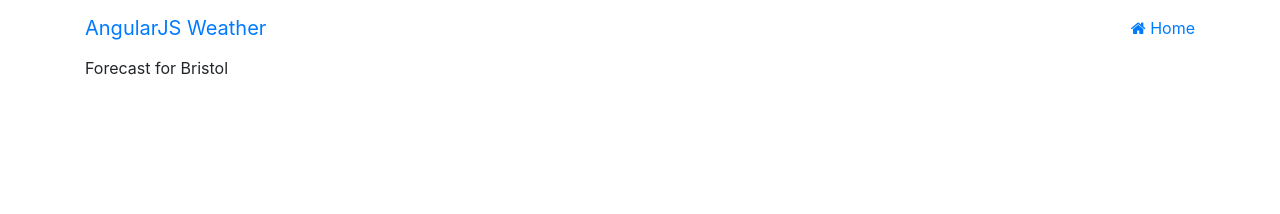
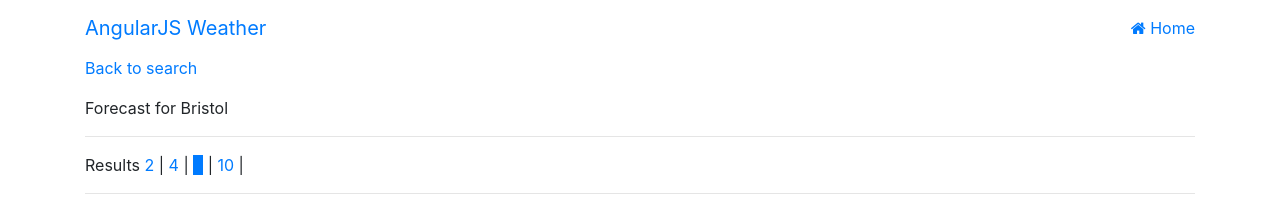
Before and after one commit to lucyquantick/Weather-App2, a plain HTML site: page index.html at #!/forecast in a window 1280 px wide. Drawn offline with Linux system fonts and the light colour scheme; no server answers.

Commit message:
Add display different number of results + slight improvements

```diff
--- a/app/app.js
+++ b/app/app.js
@@ -13,7 +13,7 @@ weatherApp.config(function ($routeProvider) {
 			templateUrl: 'pages/forecast.html',
 			controller: 'forecastController'
 		})
-		.when('/forecast/:days', {
+		.when('/forecast/:results', {
 			templateUrl: 'pages/forecast.html',
 			controller: 'forecastController'
 		});
--- a/app/controllers/forecastController.js
+++ b/app/controllers/forecastController.js
@@ -2,7 +2,7 @@ weatherApp.controller('forecastController', ['$scope', '$resource', '$routeParam
 
 	$scope.city = cityService.city;
 
-	$scope.results = $routeParams.results || 6;
+	$scope.results = $routeParams.results || '6';
 
 	$scope.weatherAPI = $resource("https://api.openweathermap.org/data/2.5/forecast",
 		{ get: { method: "JSONP" } });
--- a/pages/forecast.html
+++ b/pages/forecast.html
@@ -1,5 +1,15 @@
+<p>
+	<a href="#!/">Back to search</a>
+</p>
+
+
 Forecast for {{city}}
-
+<hr />
+Results	<a href="#!/forecast/2" ng-class=" { 'bg-primary' : results === '2' }">2</a> |
+				<a href="#!/forecast/4" ng-class=" { 'bg-primary' : results === '4' }">4</a> |
+				<a href="#!/forecast/6" ng-class=" { 'bg-primary' : results === '6' }">6</a> |
+				<a href="#!/forecast/10" ng-class=" { 'bg-primary' : results === '10' }">10</a> |
+<hr />
 <div ng-repeat="w in weatherResult.list">
 	<div class="row">
 		<div class="col-md-12">
@@ -8,7 +18,7 @@ Forecast for {{city}}
 					<h3 class="panel-title">{{ convertToDate(w.dt) | date: 'h:mm a MMM d, y' }}</h3>
 				</div>
 				<div class="panel-body">
-					Daytime temperature: {{ convertToCelsius(w.main.temp) }}
+					Daytime temperature: {{ convertToCelsius(w.main.temp) }}&#8451;
 				</div>
 			</div>
 		</div>
```
